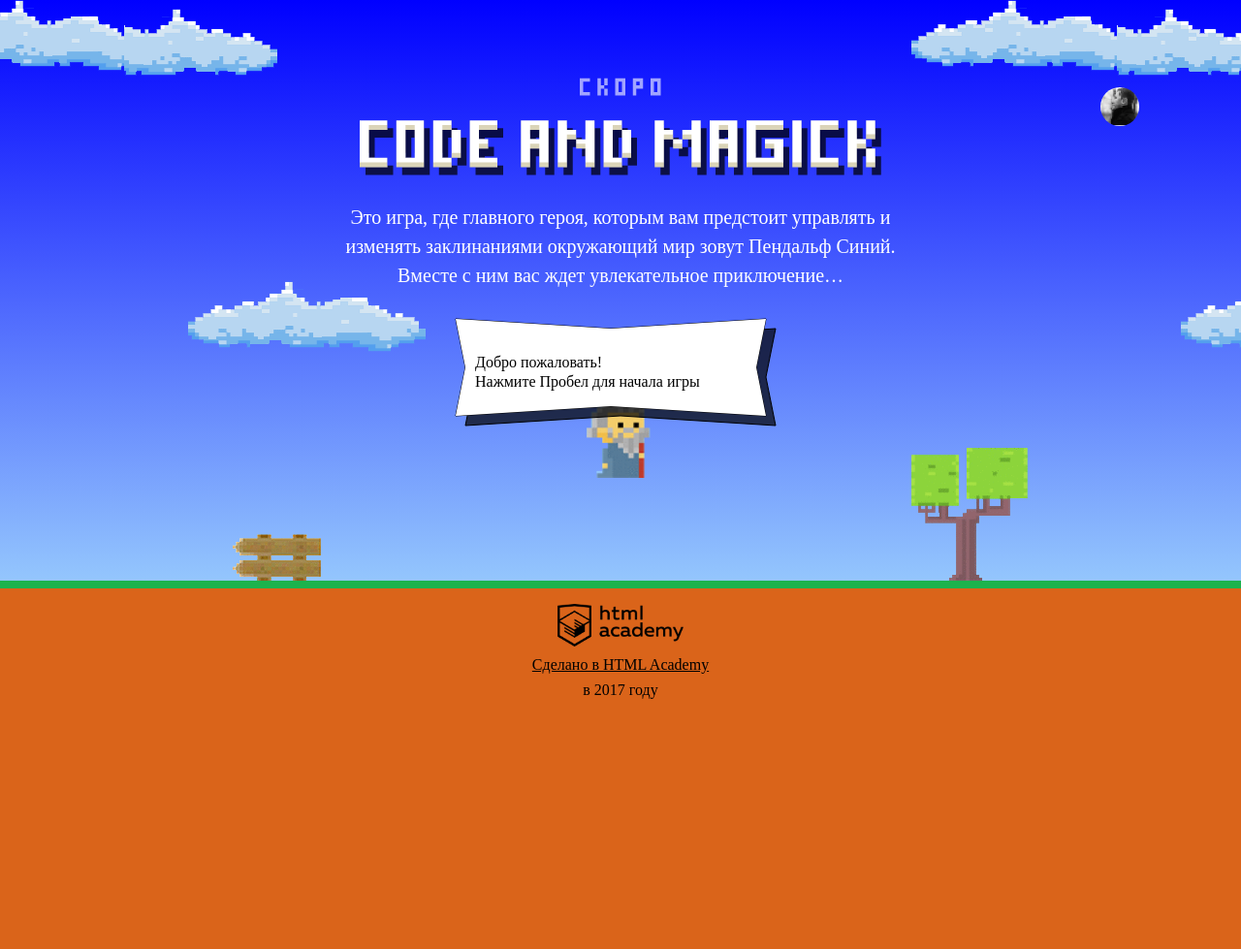
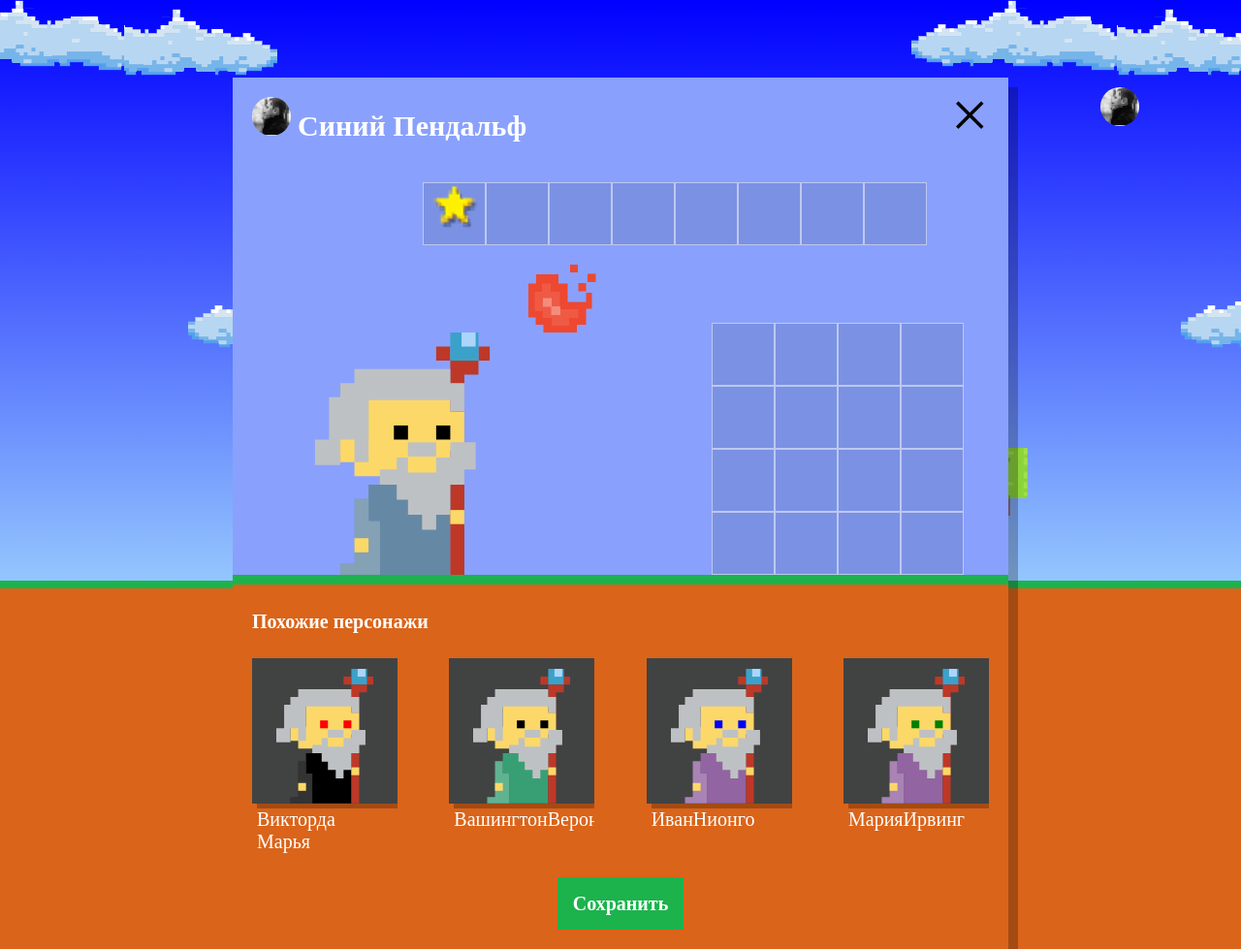
Before and after one commit to StellinaBella/153593-code-and-magick, a website: page index.html in a window 1280 px wide. Shown: the whole page at 97% size. Before the commit the page ends 800 px from the top, so only its background shows below. Drawn offline with Linux system fonts and the light colour scheme; a web font is replaced by a local one.

Commit message:
module3-task1

```diff
--- a/index.html
+++ b/index.html
@@ -199,6 +199,7 @@
   	return playAreaY;
   };
 </script>
+<script src="js/setup.js"></script>
 <script src="js/stat.js"></script>
 <script src="js/game.js"></script>
 
--- /dev/null
+++ b/js/setup.js
@@ -0,0 +1,44 @@
+'use strict'
+
+var WIZARD_NAMES = ['Иван', 'Хуан Себастьян', 'Мария', 'Кристоф', 'Виктор', 'Юлия', 'Люпита', 'Вашингтон'];
+var WIZARD_SURNAMES = ['да Марья', 'Верон', 'Мирабелла', 'Вальц', 'Онопко', 'Топольницкая', 'Нионго', 'Ирвинг'];
+var WIZARD_COAT_COLORS = ['rgb(101, 137, 164)', 'rgb(241, 43, 107)', 'rgb(146, 100, 161)', 'rgb(56, 159, 117)', 'rgb(215, 210, 55)', 'rgb(0, 0, 0)'];
+var WIZARD_EYES_COLORS = ['black', 'red', 'blue', 'yellow', 'green'];
+var WIZARD_TOTAL = 4;
+
+var wizards = [];
+
+var userDialog = document.querySelector('.setup');
+userDialog.classList.remove('hidden');
+
+var similarListElement = document.querySelector('.setup-similar-list');
+var similarWizardTemplate = document.querySelector('#similar-wizard-template').content.querySelector('.setup-similar-item');
+
+var getRandomElement = function (array) {
+  return Math.floor(Math.random() * array.length);
+}
+
+var getWizard = function (wizard) {
+  var wizardElement =similarWizardTemplate.cloneNode(true);
+  wizardElement.querySelector('.setup-similar-label').textContent = wizard.name + wizard.surname;
+  wizardElement.querySelector('.wizard-coat').style.fill = wizard.coatColor;
+  wizardElement.querySelector('.wizard-eyes').style.fill = wizard.eyesColor;
+
+  return wizardElement;
+}
+
+var fragment = document.createDocumentFragment();
+
+
+for (var i = 0; i < WIZARD_TOTAL; i++) {
+  wizards[i] = {
+    name: WIZARD_NAMES[getRandomElement(WIZARD_NAMES)],
+    surname: WIZARD_SURNAMES[getRandomElement(WIZARD_SURNAMES)],
+    coatColor: WIZARD_COAT_COLORS[getRandomElement(WIZARD_COAT_COLORS)],
+    eyesColor: WIZARD_EYES_COLORS[getRandomElement(WIZARD_EYES_COLORS)]
+  }
+  fragment.appendChild(getWizard(wizards[i]));
+};
+
+similarListElement.appendChild(fragment);
+userDialog.querySelector('.setup-similar').classList.remove('hidden');
```
